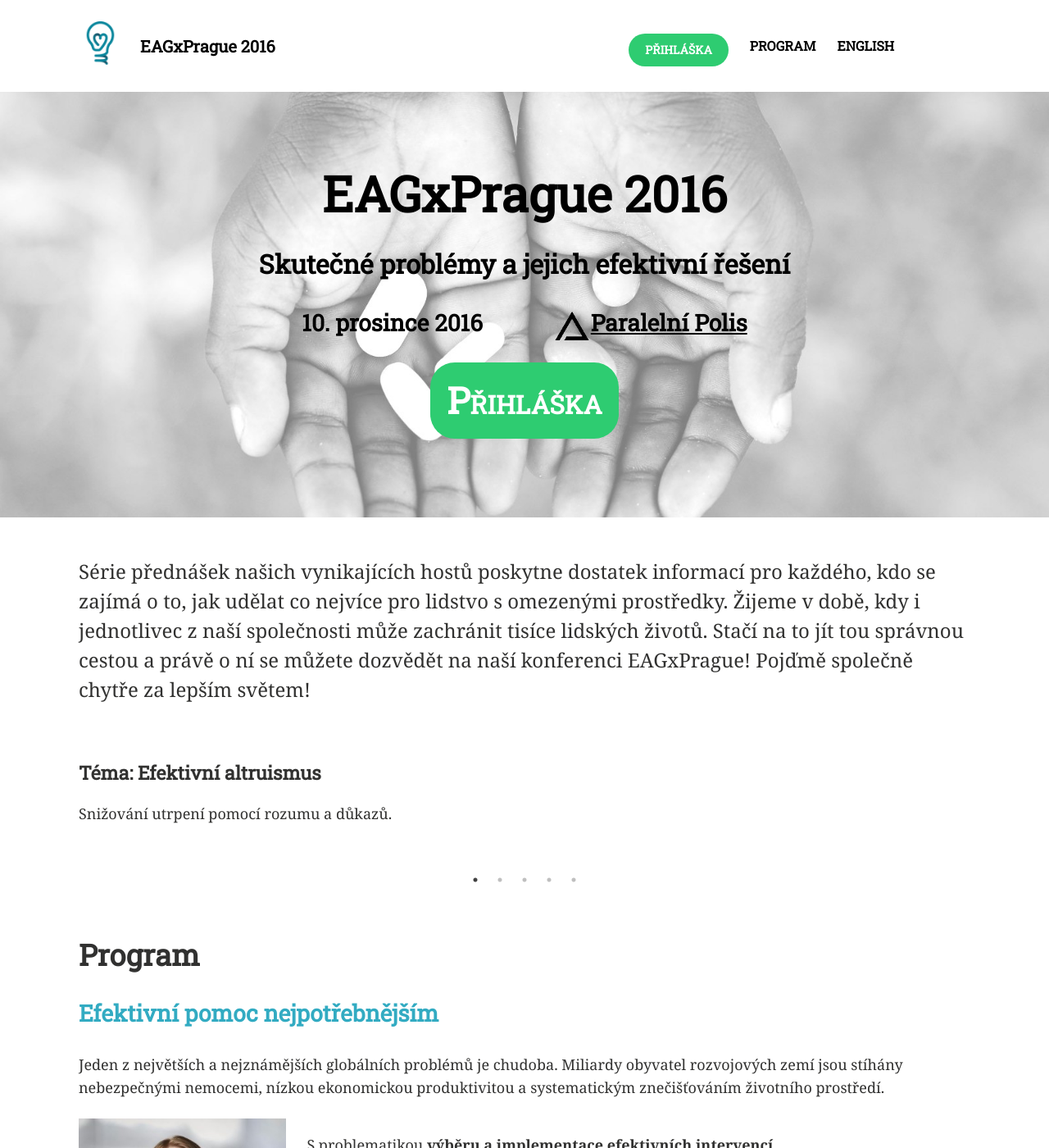
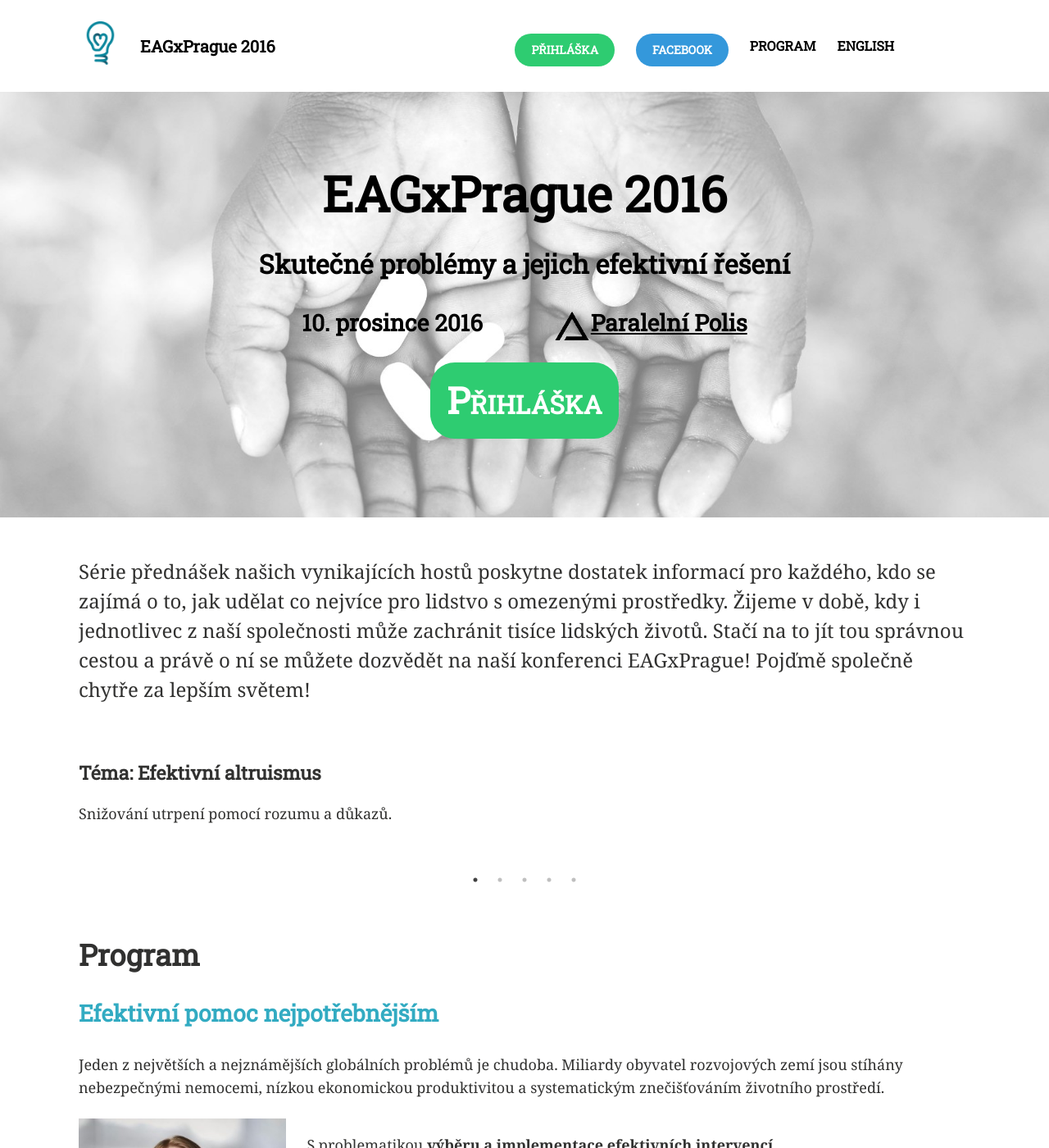
Before and after one commit to ea-czech-republic/eagxprague.org, a Jekyll site: the page built from index.md, in a window 1280 px wide and 1400 px high. Shown: the whole window at 82% size. Built offline with Jekyll 4.4.1, drawn with Linux system fonts in a browser that asks for light colours; nearby versions of some CDN libraries.

Commit message:
Add Facebook buttons

```diff
--- a/_layouts/home.html
+++ b/_layouts/home.html
@@ -41,6 +41,7 @@
 	<li class="home"><a href="/">{{ site.title }}</a></li>
 
 	<li><a href="https://eagxprague.typeform.com/to/wZGj0f" class="prihlaska-top"><span class="btn btn-success">Přihláška</span></a></li>
+	<li><a href="https://www.facebook.com/events/1316555661712747/" class="facebook-top"><span class="btn btn-info">Facebook</span></a></li>
 	<!-- TODO: Facebook button -->
 	<li><a href="{{ domain }}/#program">Program</a></li>
 	<li><a href="{{ domain }}/english.html">English</a></li>
@@ -57,6 +58,7 @@
 	<li class="home"><a href="/">{{ site.title }}</a></li>
 
 	<li><a href="https://eagxprague.typeform.com/to/wZGj0f" class="prihlaska-top"><span class="btn btn-success">Přihláška</span></a></li>
+	<li><a href="https://www.facebook.com/events/1316555661712747/" class="facebook-top"><span class="btn btn-info">Facebook</span></a></li>
 	<li><a href="{{ domain }}/#program">Program</a></li>
 	<li><a href="{{ domain }}/english.html">English</a></li>
 </ul>
--- a/_layouts/home_en.html
+++ b/_layouts/home_en.html
@@ -40,7 +40,7 @@
 	<li class="home"><a href="/">{{ site.title }}</a></li>
 
     <!--	<li><a href="#TODO" class="prihlaska-top"><span class="btn btn-success">Application</span></a></li>-->
-	<!-- TODO: Facebook button -->
+	<li><a href="https://www.facebook.com/events/1316555661712747/" class="facebook-top"><span class="btn btn-info">Facebook</span></a></li>
 	<li><a href="{{ domain }}/#program">Program</a></li>
 	<li><a href="{{ domain }}/">Czech</a></li>
 </ul>
@@ -55,7 +55,7 @@
 	<li class="home"><a href="/">{{ site.title }}</a></li>
 
     <!--	<li><a href="#TODO" class="prihlaska-top"><span class="btn btn-success">Application</span></a></li>-->
-	<!-- TODO: Facebook button -->
+	<li><a href="https://www.facebook.com/events/1316555661712747/" class="facebook-top"><span class="btn btn-info">Facebook</span></a></li>
 	<li><a href="{{ domain }}/#program">Program</a></li>
 	<li><a href="{{ domain }}/">Czech</a></li>
 </ul>
--- a/css/main.scss
+++ b/css/main.scss
@@ -155,9 +155,13 @@ dl {
 		border-bottom: 1px dotted black;
 	}
 }
-.menu li a.prihlaska-top:after {
-	/*border-top: 0;*/
-	width: 0 !important;
+.menu li {
+	a.prihlaska-top:after {
+		width: 0 !important;
+	}
+	a.facebook-top:after {
+		width: 0 !important;
+	}
 }
 
 div.page-content {
```
